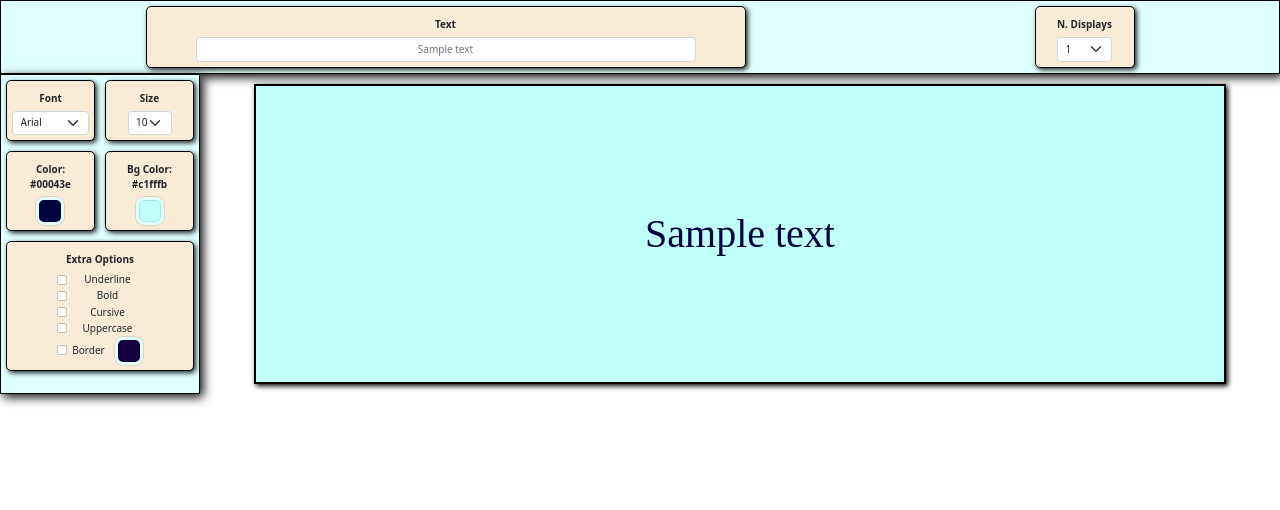
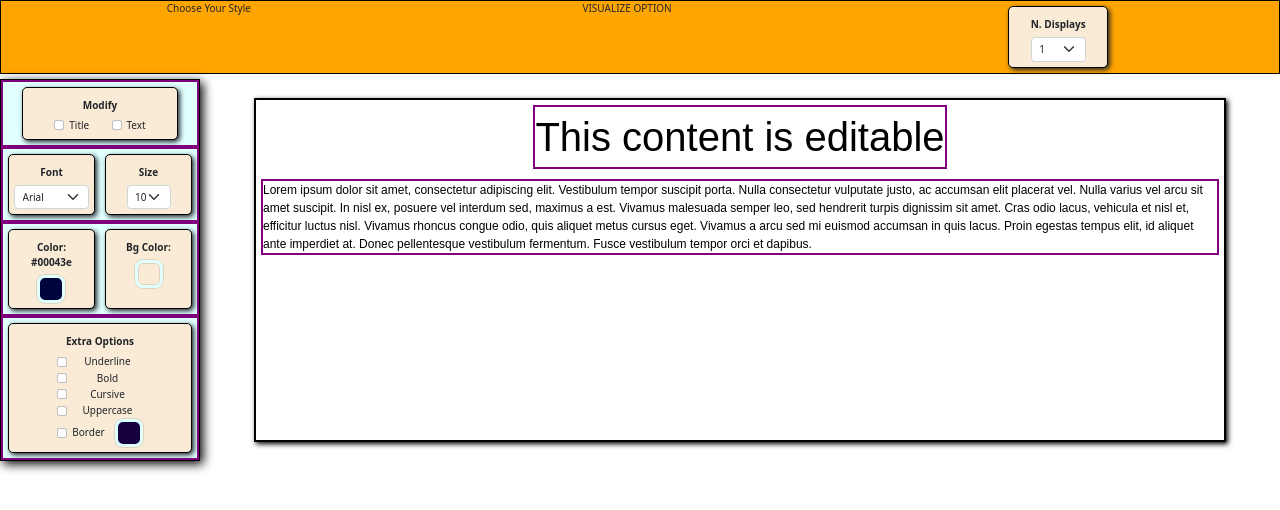
Before and after one commit to lluisg/fontvisualizer, a React (Create React App) app: page / in a window 1280 px wide. Shown: the top 510 px of the page. Built offline with nearby package versions, Linux system fonts and the light colour scheme.

Commit message:
update 26-2
new ideas, as adding title and editable content, which has delayed the work, but we can

```diff
--- a/public/index.html
+++ b/public/index.html
@@ -24,7 +24,7 @@
       work correctly both with client-side routing and a non-root public URL.
       Learn how to configure a non-root public URL by running `npm run build`.
     -->
-    <title>React App</title>
+    <title>Choose Your Style</title>
   </head>
   <body>
     <noscript>You need to enable JavaScript to run this app.</noscript>
--- /dev/null
+++ b/src/Components/Banner.js
@@ -0,0 +1,13 @@
+import DisplayOption from './Options/DisplayOptions'
+
+const Banner = (props) => {
+  return(
+    <nav>
+      <a> Choose Your Style </a>
+      <a>VISUALIZE OPTION</a>
+      <DisplayOption handleChangeDisplay={props.handleChangeDisplay} />
+    </nav>
+  )
+}
+
+export default Banner;
--- a/src/Components/Components.js
+++ b/src/Components/Components.js
@@ -1,21 +1,25 @@
 import React, { useState, useEffect, useRef } from 'react';
 
-import OptionsOther from "./OptionsOther"
-import OptionsTop from "./OptionsTop"
+import Banner from "./Banner"
+import Options from "./Options"
 import Displayer from "./Displayer"
-
-import Fonts from "./data/fonts"
 
 class FontVisualizer extends React.Component {
   constructor(props) {
     super(props);
     this.state = {
-      text: 'Sample text',
-      display1: {
+      title: 'This content is editable',
+      text: 'Lorem ipsum dolor sit amet, consectetur adipiscing elit. Vestibulum tempor suscipit porta. Nulla consectetur vulputate justo, ac accumsan elit placerat vel. Nulla varius vel arcu sit amet suscipit. In nisl ex, posuere vel interdum sed, maximus a est. Vivamus malesuada semper leo, sed hendrerit turpis dignissim sit amet. Cras odio lacus, vehicula et nisl et, efficitur luctus nisl. Vivamus rhoncus congue odio, quis aliquet metus cursus eget. Vivamus a arcu sed mi euismod accumsan in quis lacus. Proin egestas tempus elit, id aliquet ante imperdiet at. Donec pellentesque vestibulum fermentum. Fusce vestibulum tempor orci et dapibus.',
+
+      current_top: 'title',
+      current_bottom: 'title',
+      background_top: '#c1fffb',
+      background_bottom: '#0600a8',
+
+      top_title: {
         font: 'Arial',
         size: '40',
         color: '#00043e',
-        bgcolor: '#c1fffb',
         underline: false,
         bold: false,
         cursive: false,
@@ -23,14 +27,37 @@ class FontVisualizer extends React.Component {
         border: false,
         bordercolor: '#160040',
       },
-      display2: {
+      top_text: {
+        font: 'Arial',
+        size: '12',
+        color: '#000000',
+        underline: false,
+        bold: false,
+        cursive: false,
+        uppercase: false,
+        border: false,
+        bordercolor: '#ffffff',
+      },
+
+      bottom_title: {
         font: 'Arial',
         size: '40',
         color: '#ffc62a',
-        bgcolor: '#0600a8',
         underline: false,
         bold: false,
         cursive: false,
+        uppercase: false,
+        border: false,
+        bordercolor: '#160040',
+      },
+      bottom_text: {
+        font: 'Arial',
+        size: '12',
+        color: '#ffffff',
+        underline: false,
+        bold: false,
+        cursive: false,
+        uppercase: false,
         border: false,
         bordercolor: '#160040',
       },
@@ -43,23 +70,24 @@ class FontVisualizer extends React.Component {
 
   UpdateValues(){
     // Updating the characteristics of the text and elements
-    ['1', '2'].map(i =>{
-      let disp_val = 'display'+i
+    ['top', 'bottom'].map(position =>{
+      ['title', 'text'].map(line => {
+        let disp_val = position+'_'+line
+
         // changes on the previewer element
-      let previewer = document.getElementById('previewer'+i);
+        let previewer = document.getElementById('previewer-'+position);
         previewer.style.color = this.state[disp_val].color
         previewer.style.backgroundColor = this.state[disp_val].bgcolor;
 
         // changes on the text itself
-      let text = document.getElementById('previewer-text'+i);
+        let text = document.getElementById('previewer-'+line+'-'+position);
 
         this.state[disp_val].uppercase
-        ? text.innerHTML = this.state.text.toUpperCase()
-        : text.innerHTML = this.state.text
+          ? text.innerHTML = this.state[line].toUpperCase()
+          : text.innerHTML = this.state[line]
 
-      // text.style.fontFamily = Fonts[this.state[disp_val].font]
-      text.style.fontFamily = this.state[disp_val].font + ' sans-serif serif'
-      text.style.fontSize = this.state[disp_val].size + 'px'
+        text.style.fontFamily = '"'+this.state[disp_val].font+'", sans-serif, serif';
+        text.style.fontSize = this.state[disp_val].size + 'px';
 
         this.state[disp_val].underline
           ? text.style.textDecoration = 'underline'
@@ -88,19 +116,22 @@ class FontVisualizer extends React.Component {
         }
 
       })
+    })
   }
 
-  ChangeText(value){
-    console.log('change text:', value)
-    this.setState({
-      text: value,
-    });
+  ChangeText(which, value){
+    console.log('change', which, ':', value)
+    if (which == 'title'){
+      this.setState({ title: value })
+    }else{
+      this.setState({ text: value })
+    }
   }
 
   ChangeDisplay(value){
     console.log('change display:', value)
 
-    let el = document.getElementById('container2')
+    let el = document.getElementById('container-bottom')
     if(value == '1'){
       el.classList.add('hide-display')
     }else{
@@ -109,30 +140,32 @@ class FontVisualizer extends React.Component {
   }
 
   ChangeParameter(display, name, value){
-    console.log('change:', name, '('+display+')', value)
+    console.log('change in', this.state['current_'+display], ':' , name, value)
 
-    let display_state = this.state.display1
-    if (display == '2'){
-      display_state = this.state.display2
-    }
+    let curr = this.state['current_'+display]
+    let name_dsp = display+'_'+curr
+    let dsp_state = this.state[name_dsp]
 
-    let variables = Object.keys(display_state)
+    let variables = Object.keys(dsp_state)
     variables.map((var_name, index) => {
       if(name == var_name){
-        if (typeof display_state[var_name] == 'boolean'){
-          display_state[var_name] = !display_state[var_name]
+        if (typeof dsp_state[var_name] == 'boolean'){
+          dsp_state[var_name] = !dsp_state[var_name]
         }else{
-          display_state[var_name] = value
+          dsp_state[var_name] = value
         }
       }
     });
 
-    if(display=='1'){
-      this.setState({ display1: display_state})
-    }else{
-      this.setState({ display2: display_state})
+    if(name_dsp == 'top_title'){
+      this.setState({ top_title: dsp_state})
+    }else if(name_dsp == 'top_text'){
+      this.setState({ top_text: dsp_state})
+    }else if(name_dsp == 'bottom_title'){
+      this.setState({ bottom_title: dsp_state})
+    }else if(name_dsp == 'bottom_text'){
+      this.setState({ bottom_text: dsp_state})
     }
-
   }
 
   componentDidMount(){
@@ -144,28 +177,28 @@ class FontVisualizer extends React.Component {
   }
 
   render() {
+    let dsp_top = 'top_'+this.state.current_top
+    let dsp_bottom = 'bottom_'+this.state.current_bottom
     return (
       <main>
+        <Banner />
         <div id='container-top'>
-          <OptionsTop handleChangeText={this.ChangeText} handleChangeDisplay={this.ChangeDisplay} />
+          <Options id='form-options-top'
+                display='top'
+                handleChange={this.ChangeParameter}
+                color={this.state[dsp_top].color}
+                bgcolor={this.state[dsp_top].bgcolor}
+                bordercolor={this.state[dsp_top].bordercolor} />
+          <Displayer title={this.state.title} text={this.state.text} display='top' handleChangeText={this.ChangeText} />
         </div>
-        <div id='container1'>
-          <OptionsOther id='form-options1'
-                        display='1'
+        <div id='container-bottom' className='hide-display'>
+          <Options id='form-options_bottom'
+                        display='bottom'
                         handleChange={this.ChangeParameter}
-                        color={this.state.display1.color}
-                        bgcolor={this.state.display1.bgcolor}
-                        bordercolor={this.state.display1.bordercolor} />
-          <Displayer text={this.state.text} display='1' />
-        </div>
-        <div id='container2' className='hide-display'>
-          <OptionsOther id='form-options2'
-                        display='2'
-                        handleChange={this.ChangeParameter}
-                        color={this.state.display2.color}
-                        bgcolor={this.state.display2.bgcolor}
-                        bordercolor={this.state.display2.bordercolor} />
-          <Displayer text={this.state.text} display='2' />
+                        color={this.state[dsp_bottom].color}
+                        bgcolor={this.state[dsp_bottom].bgcolor}
+                        bordercolor={this.state[dsp_bottom].bordercolor} />
+          <Displayer display='bottom' handleChangeText={this.ChangeText} />
         </div>
       </main>
     );
--- a/src/Components/Displayer.js
+++ b/src/Components/Displayer.js
@@ -1,8 +1,24 @@
+import React, { useState, useEffect, useRef } from 'react';
+
 const Displayer = (props) => {
+  let editable
+  props.display == 'top' ? editable = true : editable = false
+
   return (
     <div className="container-previewer">
-      <div id={"previewer"+props.display} className='previewer'>
-        <a id={"previewer-text"+props.display} className='previewer-text'>{props.text}</a>
+      <div id={"previewer-"+props.display} className='previewer'>
+        <div  id={"previewer-title-"+props.display}
+              className='previewer-title'
+              contentEditable={editable}
+              suppressContentEditableWarning={true}>
+                {props.title}
+        </div>
+        <div  id={"previewer-text-"+props.display}
+              className='previewer-text'
+              contentEditable={editable}
+              suppressContentEditableWarning={true}>
+                {props.text}
+        </div>
       </div>
     </div>
     );
--- a/src/Components/OptionsOther.js
+++ b/src/Components/Options.js
@@ -1,12 +1,16 @@
+import TextOption from './Options/TextOptions'
 import SizeOption from './Options/SizeOptions'
 import FontOption from './Options/FontOptions'
 import ColorOption from './Options/ColorOptions'
 import BackgroundOption from './Options/BackgroundOptions'
 import ExtraOption from './Options/ExtraOptions'
 
-const OptionsOther = (props) => {
+const Options = (props) => {
   return(
     <div className='container-options'>
+      <div className='row-options'>
+        <TextOption display={props.display} handleChange={props.handleChange} />
+      </div>
       <div className='row-options'>
         <FontOption display={props.display} handleChange={props.handleChange} />
         <SizeOption display={props.display} handleChange={props.handleChange} />
@@ -22,4 +26,4 @@ const OptionsOther = (props) => {
   )
 }
 
-export default OptionsOther;
+export default Options;
--- a/src/Components/Options/FontOptions.js
+++ b/src/Components/Options/FontOptions.js
@@ -1,7 +1,7 @@
 import Form from 'react-bootstrap/Form';
+import fonts from '../data/fonts'
 
 const FontOption = (props) => {
-  let fonts = ['Arial', 'Verdana', 'Tahoma', 'Trebuchet MS', 'Times New Roman', 'Georgia', 'Garamond', 'Courier New', 'Brush Script MT']
   let fontsC = []
   fonts.map(font => {
     let font_clean = font.replaceAll(/\s/g,'')
@@ -16,7 +16,7 @@ const FontOption = (props) => {
           {
             fonts.map((font, index) => {
               let font_clean = fontsC[index]
-              return (<option id={font_clean} value={font}>{font}</option>)
+              return (<option key={font_clean} style={{fontFamily: font}} id={font_clean} value={font}>{font}</option>)
             })
           }
         </Form.Select>
--- a/src/Components/Options/TextOptions.js
+++ b/src/Components/Options/TextOptions.js
@@ -1,11 +1,36 @@
 import Form from 'react-bootstrap/Form';
 
 const TextOption = (props) => {
+
+  function checkOne(which, e){
+
+    props.handleChange(props.display, 'current_'+props.display, which)
+
+    var checkboxs = document.getElementsByName("checbox_unique_top");
+    Array.prototype.forEach.call(checkboxs, function(el){
+      el.checked = false;
+    });
+    e.checked = true
+  }
+
   return(
     <div id='container-text' className='container-option'>
       <div className='btn-text'>
-        <Form.Label className='label-option'>Text</Form.Label>
-        <Form.Control className='input-text' type="text" placeholder="Sample text" onChange={(e)=>props.handleChangeText(e.target.value)} maxLength={83} />
+        <Form.Label className='label-option'>Modify</Form.Label>
+        <div className='checkbox-row'>
+          <Form.Check
+                type='checkbox'
+                label='Title'
+                name='checbox_unique_top'
+                onChange={(e)=>checkOne('title', e.target)}
+          />
+          <Form.Check
+                type='checkbox'
+                label='Text'
+                name='checbox_unique_top'
+                onChange={(e)=>checkOne('text', e.target)}
+          />
+        </div>
       </div>
     </div>
   )
--- a/src/Components/OptionsTop.js
+++ b/src/Components/OptionsTop.js
@@ -3,7 +3,7 @@ import TextOption from './Options/TextOptions'
 
 const OptionsTop = (props) => {
   return(
-    <div className='row-options'>
+    <div className='row-options row-top'>
       <TextOption handleChangeText={props.handleChangeText} />
       <DisplayOption handleChangeDisplay={props.handleChangeDisplay} />
     </div>
--- a/src/index.css
+++ b/src/index.css
@@ -2,9 +2,12 @@
 
 :root{
   --bg-general: white;
+  --bg-banner: orange;
   --bg-options: lightcyan  ;
   --bg-btns: antiquewhite;
 }
+
+@import url('https://fonts.googleapis.com/css2?family=Roboto&display=swap');
 
 *, *::after, *::before {
   box-sizing: border-box;
@@ -43,16 +46,21 @@ main{
   background-color: var(--bg-general);
 }
 
+/* ------------------------ BANNER ------------------------ */
+
+nav{
+  width: 100%;
+  display: flex;
+  flex-direction: row;
+  justify-content: space-around;
+  background-color: var(--bg-banner);
+  border: 1px solid black;
+  margin-bottom: 5px;
+}
+
 /* ------------------------ OPTIONS ------------------------ */
 
-#container-top{
-  width: 100%;
-  background-color: var(--bg-options);
-  border: 1px solid black;
-  box-shadow: 3px 3px 10px black;
-}
-
-#container1, #container2{
+#container-top, #container-bottom{
   width: 100%;
   height: auto;
   display: flex;
@@ -73,6 +81,12 @@ main{
   display: flex;
   flex-direction: row;
   justify-content: space-around;
+  border: 2px solid purple;
+}
+
+.row-top{
+  justify-content: center;
+  width: 100%;
 }
 
 .container-option{
@@ -123,6 +137,12 @@ main{
 .input-text{
   text-align: center;
 }
+
+.checkbox-row{
+  display: flex;
+  flex-direction: row;
+  justify-content: space-evenly;
+}
 /* ---- color rectangle popup ---- */
 .picker {
   position: relative;
@@ -150,9 +170,11 @@ main{
 
 
 /* ------------------------ VISUALIZER ------------------------ */
+
 .container-previewer{
   width: 100%;
   display: flex;
+  flex-direction: column;
   justify-content: center;
   align-items: center;
 }
@@ -160,22 +182,24 @@ main{
 .previewer{
   width: 90%;
   height: 90%;
-  border: 2px solid black;
   min-height: 300px;
   display: flex;
-  justify-content: center;
+  flex-direction: column;
+  justify-content: left;
   align-items: center;
   margin: 10px;
+  border: 2px solid black;
   box-shadow: 2px 2px 5px black;
 }
 
-.previewer-text{
+.previewer-text, .previewer-title{
   text-decoration: none;
   color: inherit;
-  text-align: center;
+  margin: 5px;
+  border: 2px solid purple;
 }
 
-.previewer-text:hover{
+.previewer-text:hover, .previewer-title:hover{
   color:inherit;
 }
 
```
Also changed, not shown: src/Components/data/fonts.js (+42 -3 lines). Lines whose indentation alone changed are shown as unchanged.
